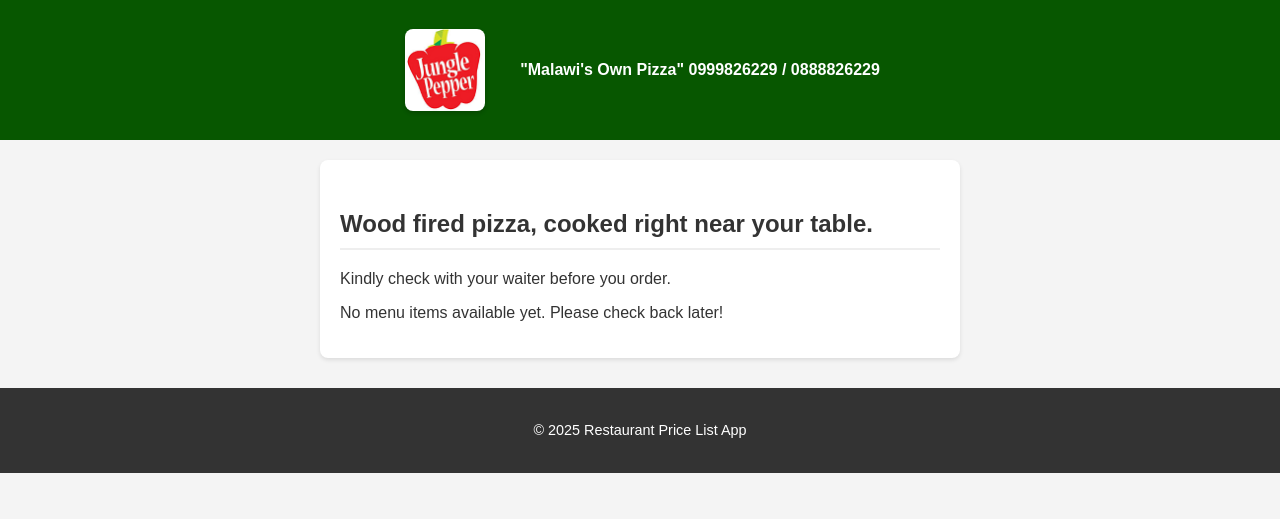
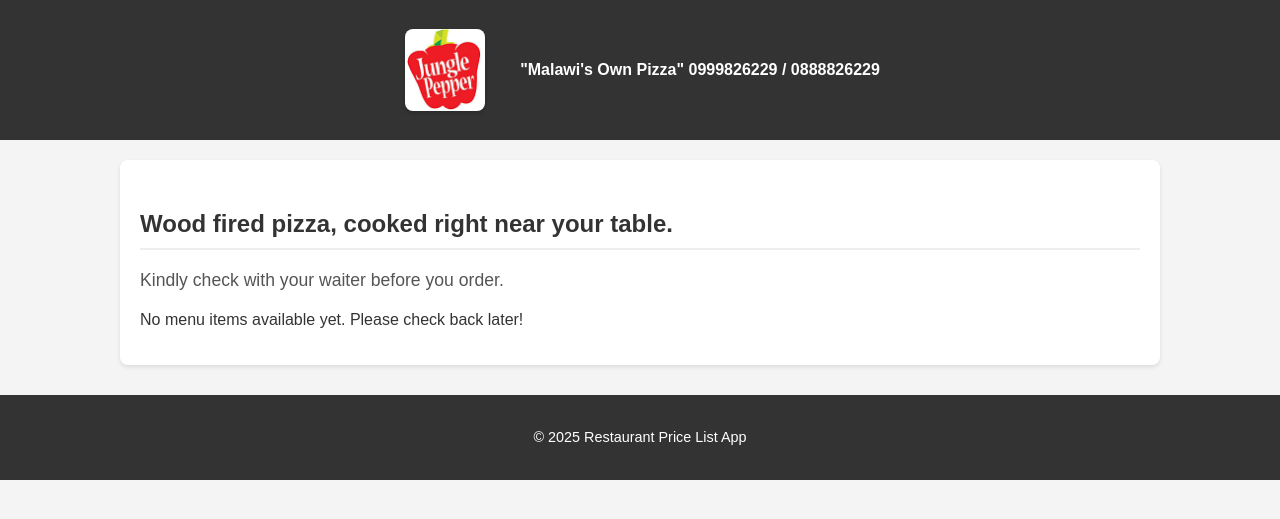
Before and after one commit to luwizghieherald/restaurant-pricelist, a Flask app: page / in a window 1280 px wide. Shown: the top 519 px of the page. Run offline with Flask 3, Linux system fonts and the light colour scheme; data that the repository does not hold is empty.

Commit message:
Update style.css

```diff
--- a/static/css/style.css
+++ b/static/css/style.css
@@ -7,7 +7,7 @@ body {
 }
 
 header {
-    background-color: #075700;
+    background-color: #333;
     color: white;
     padding: 0.5rem 0;
     text-align: center;
@@ -53,8 +53,8 @@ nav ul li a {
 
 main {
     padding: 20px;
-    max-width: 600px;
-    width: 90%; /* Added relative width for better responsiveness */
+    max-width: 1000px;
+    width: 90%;
     margin: 20px auto;
     background-color: white;
     border-radius: 8px;
@@ -91,16 +91,32 @@ h2 {
     margin-top: 30px;
 }
 
-/* New style for category headings */
+/* Style to center the menu heading and description */
+.menu-header-center {
+    text-align: center;
+    margin-bottom: 20px; /* Space below the header block */
+}
+
+.menu-description {
+    font-size: 1.1em;
+    color: #555;
+    margin-top: 5px;
+    margin-bottom: 20px; /* Ensure some space below the description */
+}
+
+
+/* Updated style for category headings */
 .menu-category-heading {
-    color: #f52222;
+    color: #8B0000;
     border-bottom: 1px solid #ccc;
     padding-bottom: 5px;
     margin-top: 25px;
     margin-bottom: 15px;
-    font-size: 1em;
+    font-size: 1.8em;
     text-transform: uppercase;
+    font-weight: bold;
 }
+
 
 .menu-list {
     list-style: none;
@@ -108,10 +124,10 @@ h2 {
 }
 
 .menu-list li {
-    background-color: #f0f0f0; /* Changed background color */
+    background-color: #f0f0f0;
     border: 1px solid #ddd;
-    padding: 10px 15px; /* Reduced padding for smaller height */
-    margin-bottom: 8px; /* Reduced margin between items */
+    padding: 10px 15px;
+    margin-bottom: 8px;
     border-radius: 5px;
     display: flex;
     flex-wrap: wrap;
@@ -122,7 +138,7 @@ h2 {
 .menu-list li h3 {
     margin-top: 0;
     margin-bottom: 5px;
-    color: #00700f;
+    color: #007bff;
     flex-basis: 100%;
 }
 
@@ -151,6 +167,7 @@ h2 {
         flex-grow: 1;
     }
 }
+
 
 .flashes {
     list-style: none;
```
